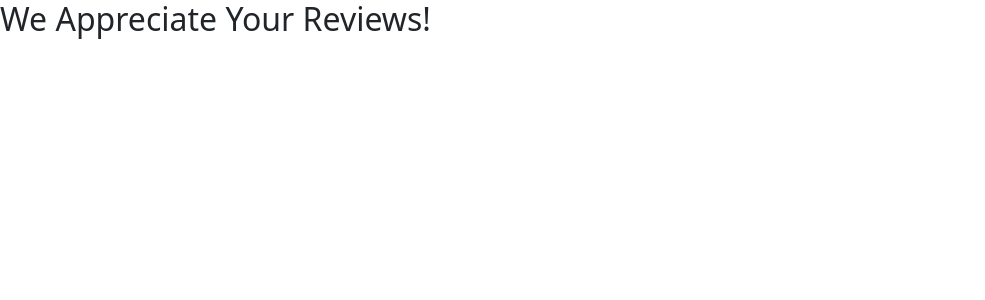
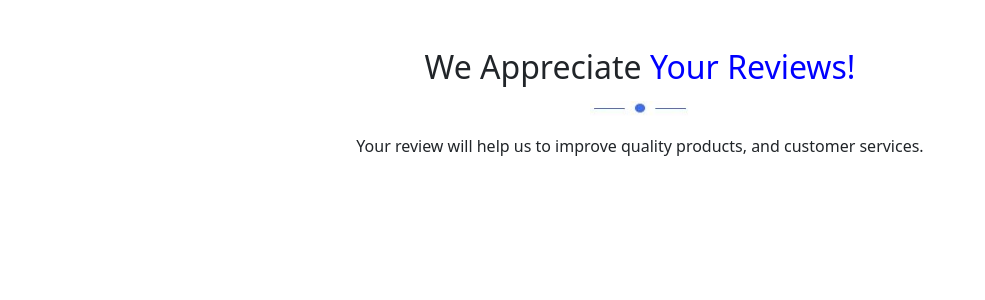
Before and after one commit to Faizi-Devops/mainRx.com, a Next.js app: page / in a window 1280 px wide. Shown: the top 300 px of the page, without its empty margins (0-985 px from the left). Built offline with nearby package versions, Linux system fonts and the light colour scheme.

Commit message:
fourth div start

```diff
--- a/components/Fourthdiv/Fourthdiv.tsx
+++ b/components/Fourthdiv/Fourthdiv.tsx
@@ -1,8 +1,22 @@
-const Fourthdiv = () =>{
-    return(
+import Image from 'next/image'
+const Fourthdiv = () => {
+    return (
         <div>
             <div>
-                <h2>We Appreciate Your Reviews!</h2>
+                <h2 className="text-center mt-5">We Appreciate <span style={{ color: "blue" }}>Your Reviews!</span></h2>
+            </div>
+            <div className='text-center'>
+                <Image
+
+                    src="/logo.jpg"
+                    alt="Picture of the author"
+                    width={100}
+                    height={15}
+                />
+
+            </div>
+            <div className='text-center mt-3'>
+                <p>Your review will help us to improve quality products, and customer services.</p>
             </div>
 
         </div>
```
